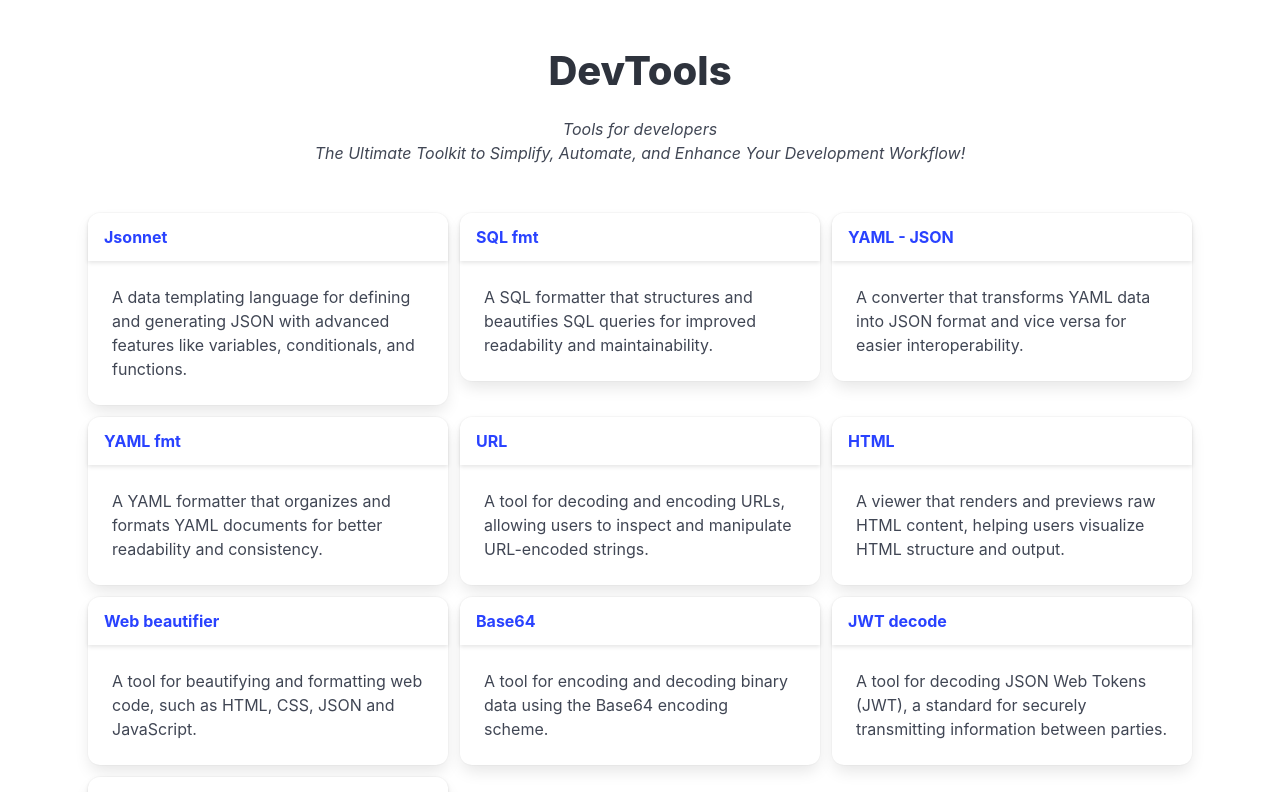
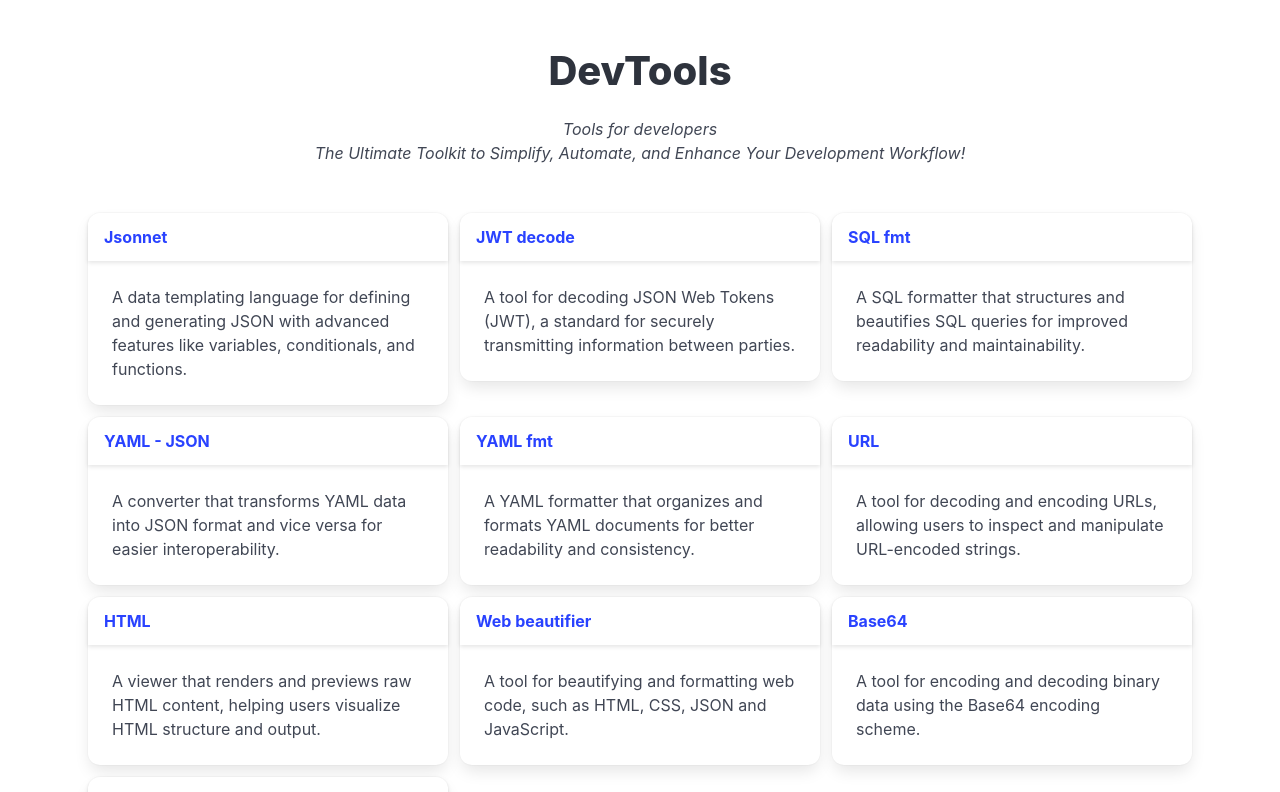
Before and after one commit to magiskboy/devtools, a React (Vite) app: page / in a window 1280 px wide. Shown: the top 792 px of the page. Built offline with nearby package versions, Linux system fonts and the light colour scheme; no server answers.

Commit message:
wip
Signed-off-by: Nguyen Khac Thanh <nguyenkhacthanh244@gmail.com>

```diff
--- a/src/routes.config.ts
+++ b/src/routes.config.ts
@@ -1,5 +1,6 @@
 export const ROUTE_CONFIG = [
   { "name": "Jsonnet", "path": "/jsonnet", "description": "A data templating language for defining and generating JSON with advanced features like variables, conditionals, and functions." },
+  {"name": "JWT decode", "path": "/jwt-decode", "description": "A tool for decoding JSON Web Tokens (JWT), a standard for securely transmitting information between parties."},
   { "name": "SQL fmt", "path": "/sql-fmt", "description": "A SQL formatter that structures and beautifies SQL queries for improved readability and maintainability." },
   { "name": "YAML - JSON", "path": "/yaml-json", "description": "A converter that transforms YAML data into JSON format and vice versa for easier interoperability." },
   { "name": "YAML fmt", "path": "/yaml-fmt", "description": "A YAML formatter that organizes and formats YAML documents for better readability and consistency." },
@@ -9,6 +10,5 @@ export const ROUTE_CONFIG = [
   {"name": "Web beautifier", "path": "/web-beautify", "description": "A tool for beautifying and formatting web code, such as HTML, CSS, JSON and JavaScript."},
   {"name": "Base64", "path": "/base64", "description": "A tool for encoding and decoding binary data using the Base64 encoding scheme."},
   // {"name": "JWT", "path": "/jwt", "description": "A tool for encoding and decoding JSON Web Tokens (JWT), a standard for securely transmitting information between parties."},
-  {"name": "JWT decode", "path": "/jwt-decode", "description": "A tool for decoding JSON Web Tokens (JWT), a standard for securely transmitting information between parties."},
   {"name": "jq", "path": "/jq", "description": "A tool for querying and manipulating JSON data using a simple and powerful language."},
 ]
```
